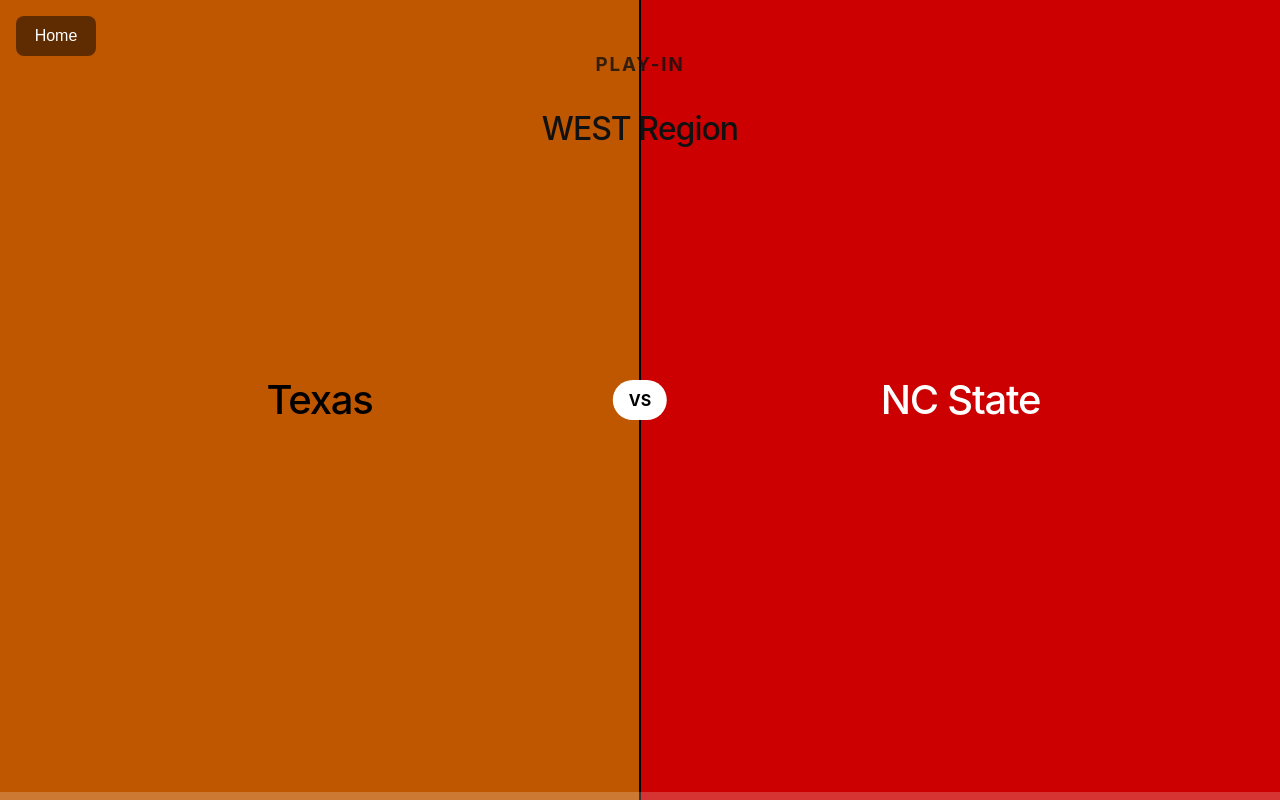
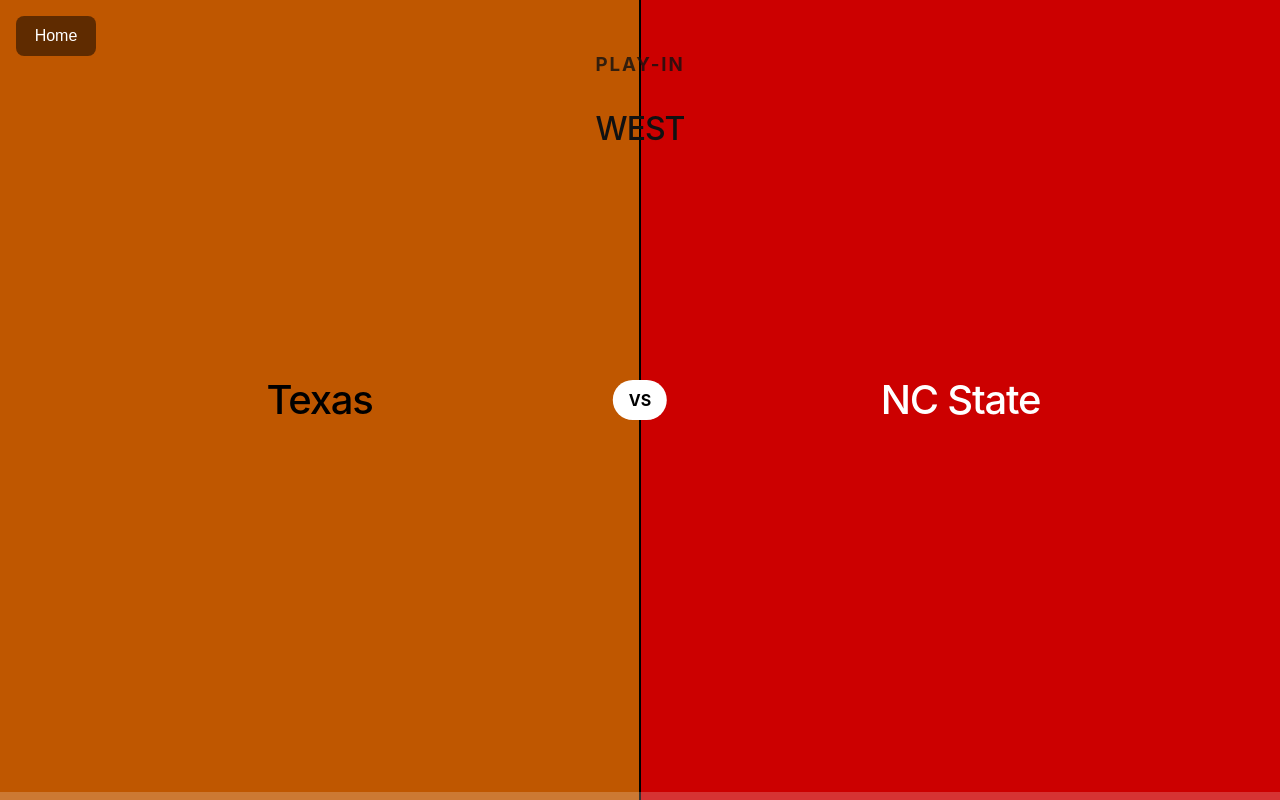
Before and after one commit to quinnsweeney/march-madness, a React (Vite) app: page /bracket in a window 1280 px wide. Built offline with nearby package versions, Linux system fonts and the light colour scheme.

Commit message:
actually, just remove the word 'region'

```diff
--- a/src/pages/BracketBuilder.tsx
+++ b/src/pages/BracketBuilder.tsx
@@ -654,8 +654,7 @@
           activeMatchup.region !== "Final Four" &&
           activeMatchup.region !== "Championship"
             ? activeMatchup.region.toUpperCase()
-            : ""}{" "}
-          Region
+            : ""}
         </h2>
       </div>
 
```
